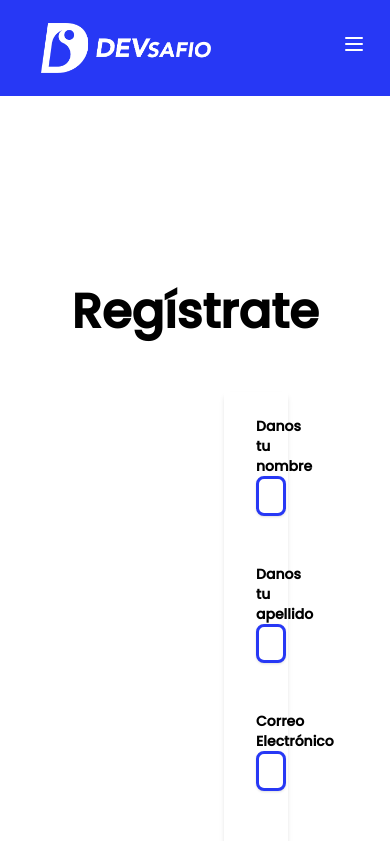
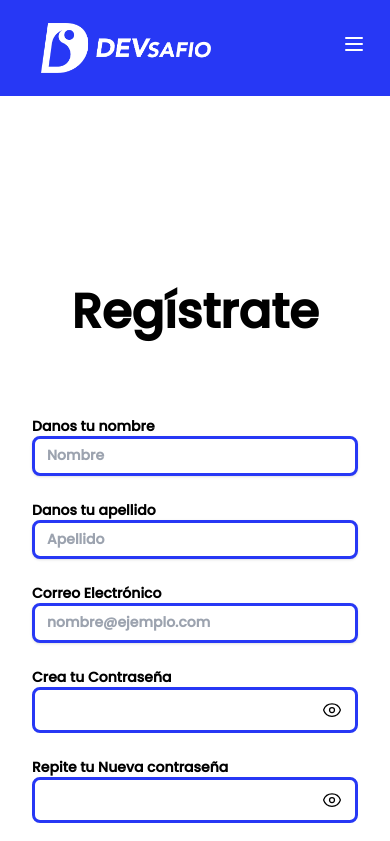
Before and after one commit to dlab-team/C11-Frontend, a React (Vite) app: page /register in a window 390 px wide. Shown: the top 841 px of the page. Built offline with nearby package versions, Linux system fonts and the light colour scheme.

Commit message:
se desarrolla vista celular

```diff
--- a/src/components/forms/RegisterForm.jsx
+++ b/src/components/forms/RegisterForm.jsx
@@ -8,9 +8,9 @@ const RegisterForm = () => {
 
   return (
     <div className="w-full">
-      <div className="bg-white shadow-md  mx-56 px-8 pt-6 pb-8 mb-4">
+      <div className="bg-[#FFF]  lg:mx-56 px-8 pt-6 pb-8 mb-4">
         <div
-          className="mb-12
+          className="lg:mb-12 mb-6
         "
         >
           <label className="block text-gray-700 text-sm mb-2">
@@ -27,7 +27,7 @@ const RegisterForm = () => {
         </div>
 
         <div
-          className="mb-12
+          className="lg:mb-12 mb-6
         "
         >
           <label className="block text-gray-700 text-sm mb-2">
@@ -44,7 +44,7 @@ const RegisterForm = () => {
         </div>
 
         <div
-          className="mb-12
+          className="lg:mb-12 mb-6
         "
         >
           <label className="block text-gray-700 text-sm mb-2">
@@ -63,7 +63,7 @@ const RegisterForm = () => {
         <label className="block text-gray-700 text-sm mb-2">
           Crea tu Contraseña
           <div
-            className="relative mb-12
+            className="relative lg:mb-12 mb-6
         "
           >
             <input
@@ -124,7 +124,7 @@ const RegisterForm = () => {
         <label className="block text-gray-700 text-sm mb-2">
           Repite tu Nueva contraseña
           <div
-            className="relative mb-12
+            className="relative lg:mb-12 mb-6
         "
           >
             <input
```
